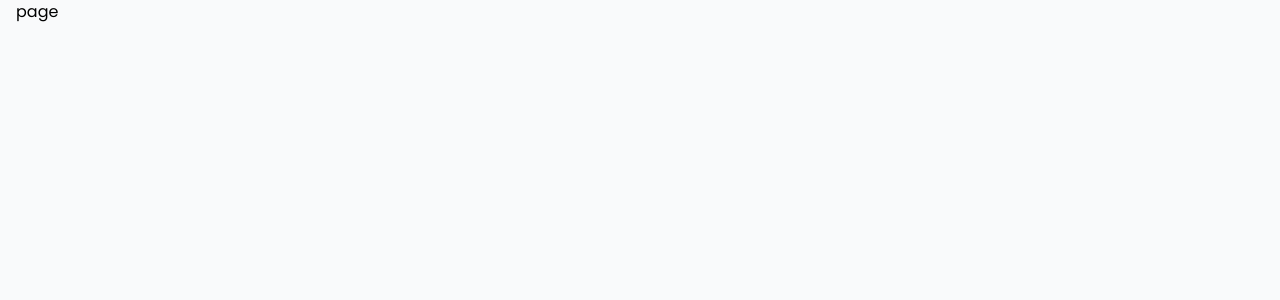
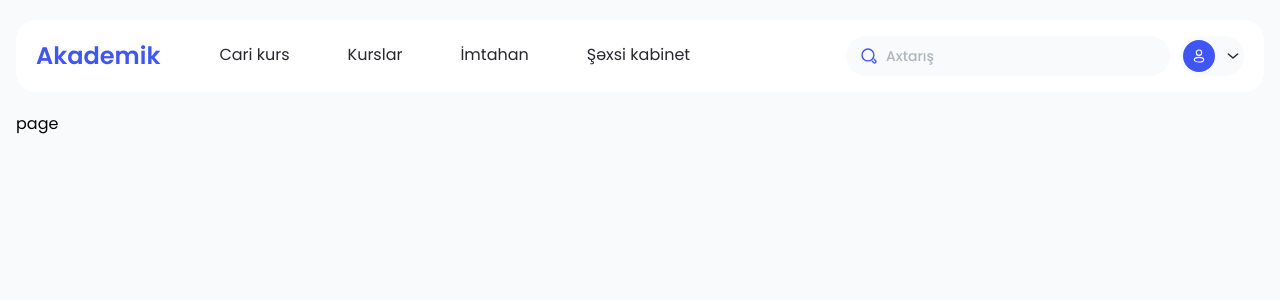
Before and after one commit to nazaraliyev/academics-front, a Next.js app: page / in a window 1280 px wide. Shown: the top 300 px of the page. Built offline with nearby package versions, Linux system fonts and the light colour scheme.

Commit message:
test commit

```diff
--- a/src/components/layout/components/header/index.tsx
+++ b/src/components/layout/components/header/index.tsx
@@ -1,3 +1,4 @@
+"use client"
 import React from "react";
 import styles from "./styles.module.scss";
 import { Button, Center, Flex, Text, TextInput } from "@mantine/core";
--- a/src/components/layout/index.tsx
+++ b/src/components/layout/index.tsx
@@ -1,11 +1,11 @@
 import React from "react";
 import { Container } from "@mantine/core";
-// import LayoutHeader from "./components/header";
+import LayoutHeader from "./components/header";
 
 export default function Layout(props: React.PropsWithChildren) {
   return (
     <Container size={1280}>
-      {/* <LayoutHeader /> */}
+      <LayoutHeader />
       <main>{props.children}</main>
     </Container>
   );
```
